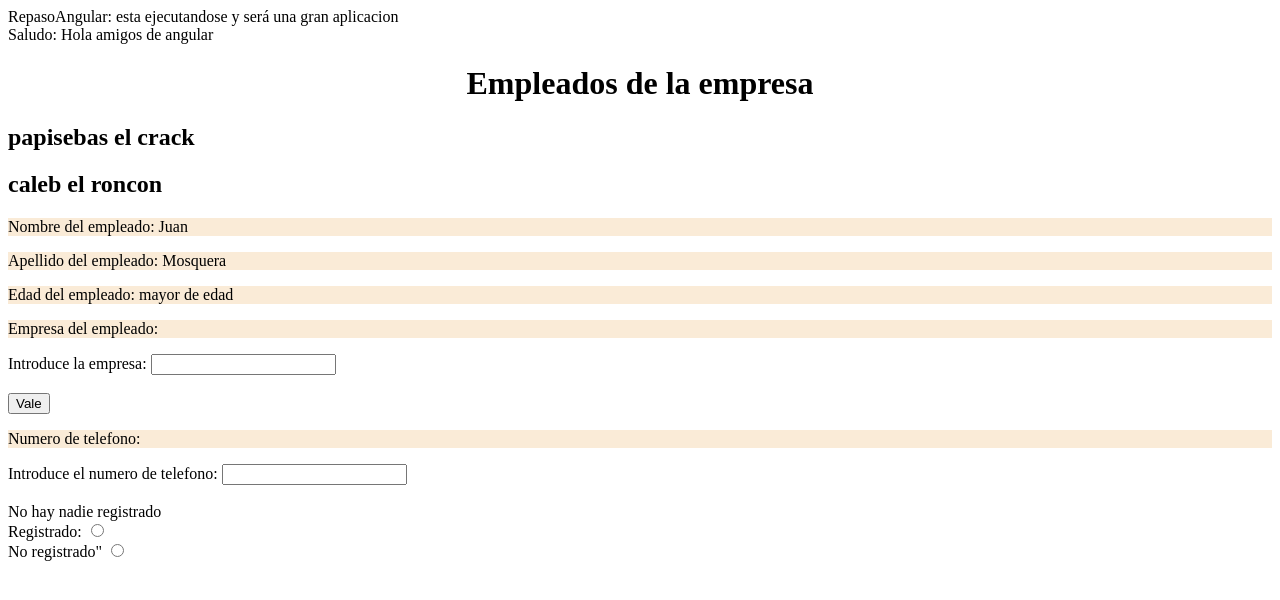
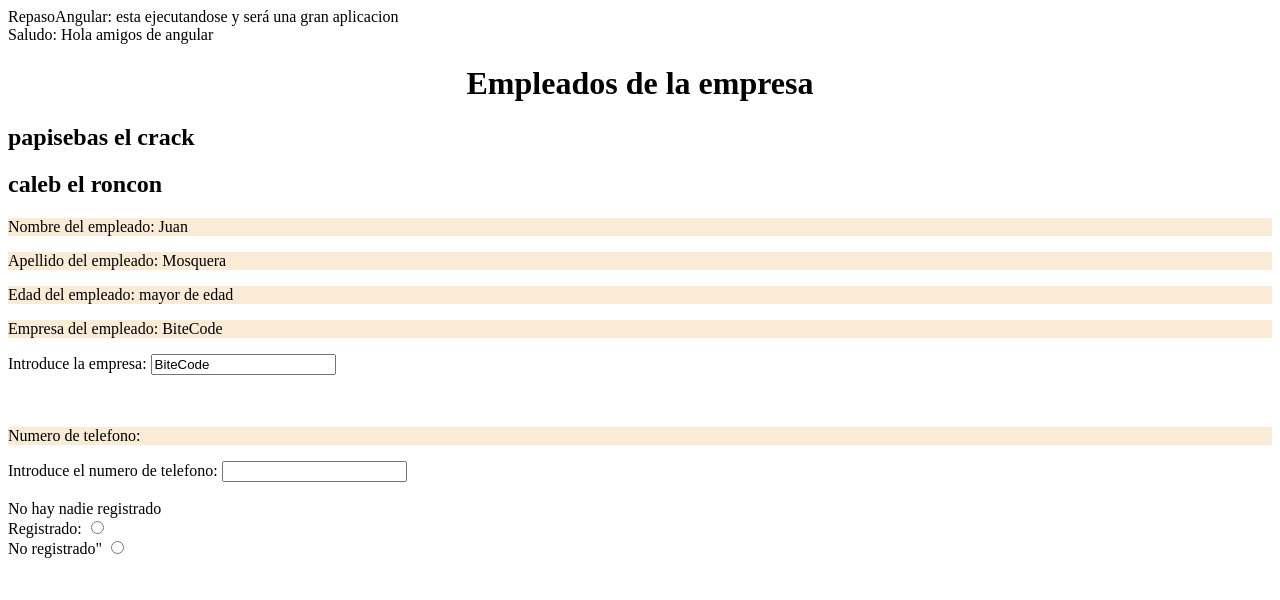
Before and after one commit to JuanSe2436/RepasoAngular, an Angular app: page / in a window 1280 px wide. Shown: the top 600 px of the page. Built offline with nearby package versions, Linux system fonts and the light colour scheme.

Commit message:
BINDING BIDIRECTIONAL

```diff
--- a/src/app/app.module.ts
+++ b/src/app/app.module.ts
@@ -5,6 +5,7 @@ import { AppRoutingModule } from './app-routing.module';
 import { AppComponent } from './app.component';
 import { EmpleadosComponent } from './empleados/empleados.component';
 import { EmpleadoComponent } from './empleado/empleado.component';
+import { FormsModule } from '@angular/forms';
 
 @NgModule({
   declarations: [
@@ -14,7 +15,7 @@ import { EmpleadoComponent } from './empleado/empleado.component';
   ],
   imports: [
     BrowserModule,
-    AppRoutingModule
+    AppRoutingModule, FormsModule
   ],
   providers: [],
   bootstrap: [AppComponent]
--- a/src/app/empleado/empleado.component.html
+++ b/src/app/empleado/empleado.component.html
@@ -1,11 +1,14 @@
 <p>Nombre del empleado: {{Nombre}}</p>
 <p>Apellido del empleado: {{getApellido()}}</p>
 <p>Edad del empleado: {{Edad<18 ? "menor de edad": "mayor de edad"}}</p>
-<p>Empresa del empleado: {{Empresa.value}}</p>
-Introduce la empresa: <input type="text" #Empresa>
+<p>Empresa del empleado: {{Empresa}}</p>
+
+<!-- Introduce la empresa: <input type="text" (input)="cambiaEmpresa($event)"> -->
+Introduce la empresa: <input type="text" [(ngModel)] = "Empresa">
+<!-- Introduce la empresa: <input type="text" #Empresa> -->
 <br>
 <br>
-<input type="button" value="Vale" (click)="nombreEmpresa(Empresa.value)" >
+<!-- <input type="button" value="Vale" (click)="nombreEmpresa(Empresa.value)" > -->
 <br>
 <p>Numero de telefono: {{Telefono.value}}</p>
 Introduce el numero de telefono: <input type="text" #Telefono (keyup)="0" [disabled]="enableBox">
--- a/src/app/empleado/empleado.component.ts
+++ b/src/app/empleado/empleado.component.ts
@@ -9,14 +9,19 @@ export class EmpleadoComponent implements OnInit {
   Nombre = 'Juan';
   private Apellido = 'Mosquera';
   Edad = 23;
-  // Empresa = "BiteCode";
 
+  Empresa = "BiteCode";
   //Binding
   enableBox = false;
 
   usuRegistrado = false;
 
   textoRegistro = "No hay nadie registrado";
+
+  // cambiaEmpresa(event:Event){
+  //   this.Empresa=(<HTMLInputElement>event.target).value;
+
+  // }
 
   getRegistroUsuario() {
     this.usuRegistrado = false;
```
